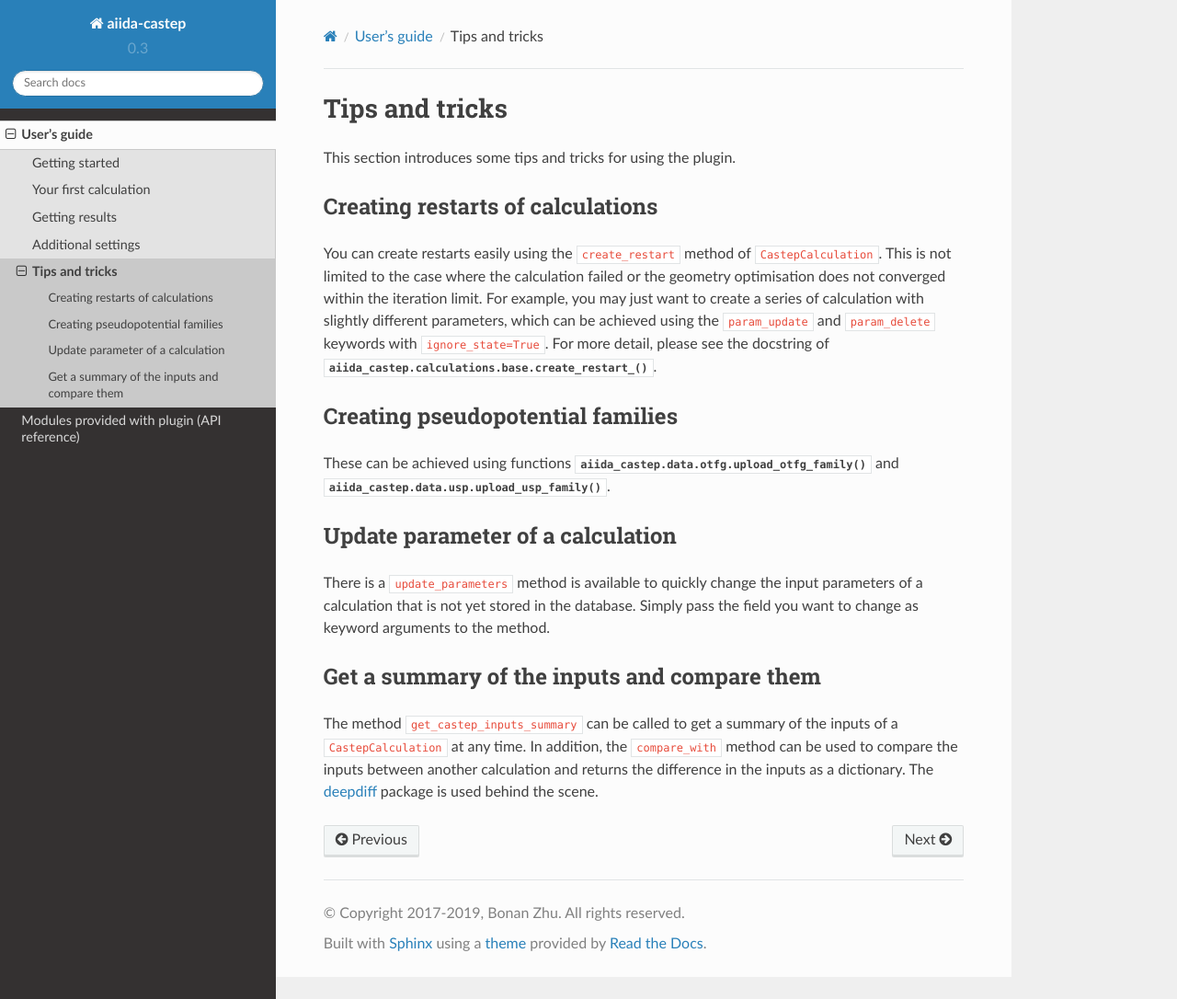
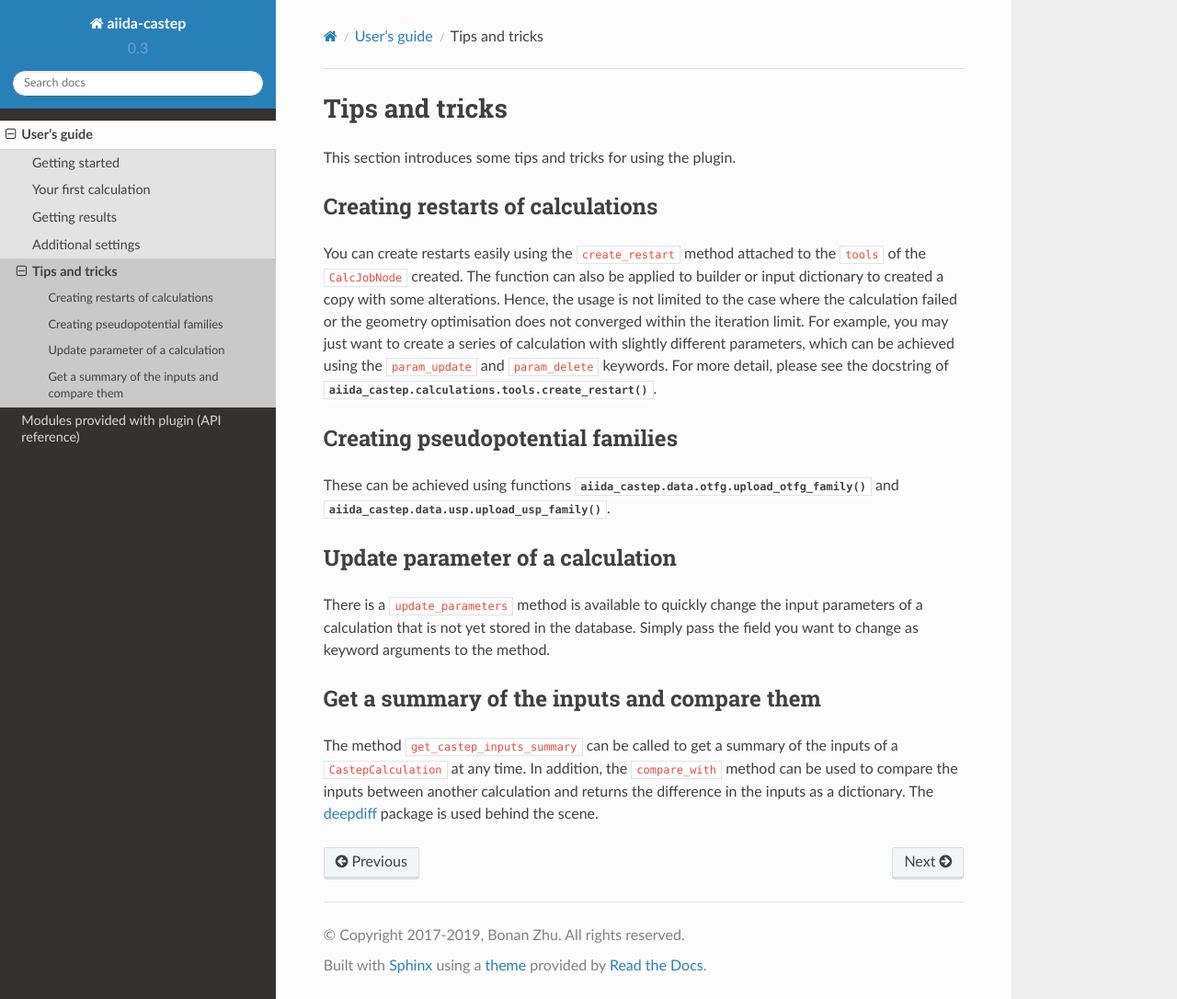
Before and after one commit to zhubonan/aiida-castep, a Sphinx documentation site: the page built from docs/source/user_guide/tips.rst, in a window 1280 px wide and 1086 px high. Shown: the whole window at 92% size. Built offline with Sphinx 7.4.7 and the Read the Docs theme 2.0.0, drawn with Linux system fonts in a browser that asks for light colours.

Commit message:
Doc update to allow successful build

```diff
--- a/docs/source/user_guide/tips.rst
+++ b/docs/source/user_guide/tips.rst
@@ -7,12 +7,15 @@ This section introduces some tips and tricks for using the plugin.
 Creating restarts of calculations
 ---------------------------------
 
-You can create restarts easily using the ``create_restart`` method of ``CastepCalculation``.
-This is not limited to the case where the calculation failed or the geometry optimisation
+You can create restarts easily using the ``create_restart`` method attached to the ``tools`` of
+the ``CalcJobNode`` created.
+The function can also be applied to builder or input dictionary to created a copy with
+some alterations.
+Hence, the usage is not limited to the case where the calculation failed or the geometry optimisation
 does not converged within the iteration limit. For example, you may just want to create
 a series of calculation with slightly different parameters, which can be
-achieved using the ``param_update`` and ``param_delete`` keywords with ``ignore_state=True``.
-For more detail, please see the docstring of :py:func:`aiida_castep.calculations.base.create_restart_`.
+achieved using the ``param_update`` and ``param_delete`` keywords.
+For more detail, please see the docstring of :py:func:`aiida_castep.calculations.tools.create_restart`.
 
 
 Creating pseudopotential families
```
